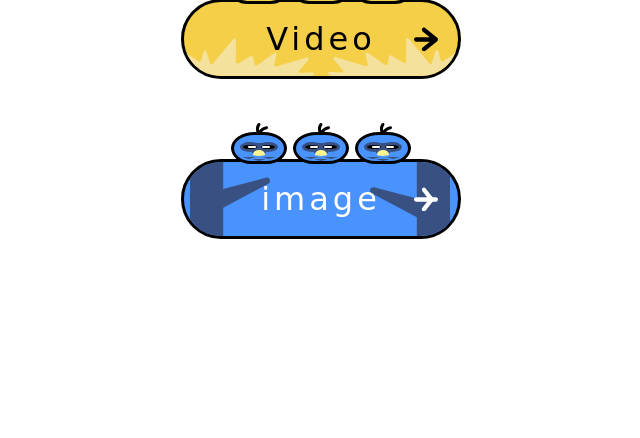
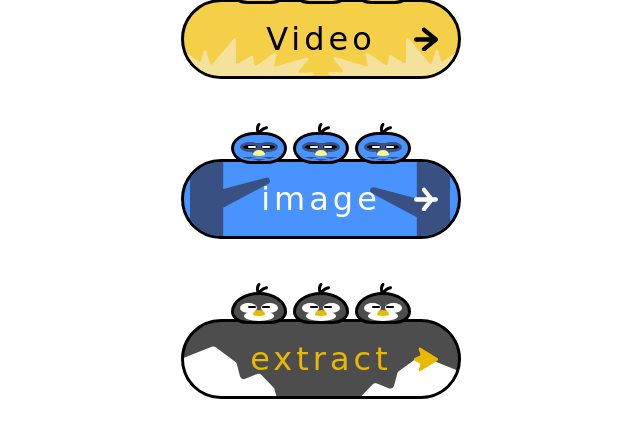
Before and after one commit to justaavoid/nine-sauce, a Flask app: page / in a window 1280 px wide. Shown: the part 159-597 px from the top of the page, without its empty margins (319-959 px from the left). Run offline with Flask 3, Linux system fonts and the light colour scheme.

Commit message:
adding extract image from video

```diff
--- a/Flask-App/app.py
+++ b/Flask-App/app.py
@@ -1,8 +1,10 @@
+# flask --app app.py --debug run
+
 from flask import Flask, render_template, request, send_file, redirect, url_for  # type: ignore
 from video_process import process_video
 from image_process import process_images
 import os
-import video_process
+from extract_image import process_extract_image
 
 # import del_file
 
@@ -90,6 +92,24 @@ def process_image_route():
     return redirect(url_for("download", filename=output_path))
 
 
+@app.route("/extract-image")
+def extract_image():
+    return render_template("extract_image.html")
+
+@app.route("/extract-image-process", methods=["POST"])
+def process_extract_image_route():
+
+    img_io = process_extract_image(request)
+    if isinstance(img_io, tuple):
+        return img_io  # This handles error messages from process_extract_image
+
+    # Save the BytesIO image to a file if necessary
+    output_path = os.path.join(app.config['OUTPUT_FOLDER'], 'merged_image.jpg')
+    with open(output_path, 'wb') as f:
+        f.write(img_io.getbuffer())
+
+    return redirect(url_for("download", filename=output_path))
+
 @app.route("/download/<filename>")
 def download(filename):
     return render_template("download.html", filename=filename)
--- /dev/null
+++ b/Flask-App/extract_image.py
@@ -0,0 +1,108 @@
+import os
+from moviepy.editor import VideoFileClip, clips_array, ImageClip  # type: ignore
+import numpy as np  # type: ignore
+from PIL import Image  # type: ignore
+import cv2  # type: ignore
+import io  # type: ignore
+
+UPLOAD_FOLDER = "uploads"
+OUTPUT_FOLDER = "output"
+
+def process_extract_image(request):
+    video_file = request.files.get("video")
+    if not video_file:
+        return "No video file uploaded", 400
+
+    upload_folder = UPLOAD_FOLDER
+    video_path = os.path.join(upload_folder, video_file.filename)
+    video_file.save(video_path)
+
+    # Extract 9 frames from the video
+    frames = extract_frames(video_path, 9)
+    if len(frames) < 9:
+        return "Could not extract 9 frames from the video", 400
+
+    # Crop frames to 1:1 ratio
+    cropped_frames = [crop_to_square(frame) for frame in frames]
+
+    # Convert frames to PIL images
+    pil_images = [Image.fromarray(cv2.cvtColor(frame, cv2.COLOR_BGR2RGB)) for frame in cropped_frames]
+
+    # Resize images to the same size
+    size = min(pil_images[0].size)
+    pil_images = [img.resize((size, size), Image.Resampling.LANCZOS) for img in pil_images]
+
+    # Merge images into one square image
+    merged_image = merge_images(pil_images)
+
+    # Save the result to a BytesIO object
+    img_io = io.BytesIO()
+    merged_image.save(img_io, 'JPEG')
+    img_io.seek(0)
+
+    return img_io
+
+def merge_images(images):
+    num_images = len(images)
+    sqrt_num_images = int(np.sqrt(num_images))
+    assert sqrt_num_images * sqrt_num_images == num_images, "Number of images must be a perfect square"
+
+    img_size = images[0].size[0]
+    merged_image = Image.new('RGB', (img_size * sqrt_num_images, img_size * sqrt_num_images))
+
+    for idx, img in enumerate(images):
+        row = idx // sqrt_num_images
+        col = idx % sqrt_num_images
+        merged_image.paste(img, (col * img_size, row * img_size))
+
+    return merged_image
+
+def crop_to_square(image):
+    h, w, _ = image.shape
+    min_dim = min(h, w)
+    top = (h - min_dim) // 2
+    left = (w - min_dim) // 2
+    return image[top:top+min_dim, left:left+min_dim]
+
+# def extract_frames(video_path, num_frames):
+#     cap = cv2.VideoCapture(video_path)
+#     total_frames = int(cap.get(cv2.CAP_PROP_FRAME_COUNT))
+#     fps = cap.get(cv2.CAP_PROP_FPS)
+#     duration = total_frames / fps
+
+#     intervals = np.linspace(0, duration, num_frames, endpoint=True)
+#     frames = []
+
+#     for idx, t in enumerate(intervals):
+#         cap.set(cv2.CAP_PROP_POS_MSEC, t * 100)
+#         success, frame = cap.read()
+#         if not success:
+#             continue
+#         frames.append(frame)
+#         print(f"img{idx+1}: time extract: {t:.4f}s")
+
+#     cap.release()
+#     return frames
+
+def extract_frames(video_path, num_frames):
+    cap = cv2.VideoCapture(video_path)
+    total_frames = int(cap.get(cv2.CAP_PROP_FRAME_COUNT))
+    fps = cap.get(cv2.CAP_PROP_FPS)
+
+    if total_frames < 1:
+        return []
+
+    # Calculate the frame positions
+    frame_positions = np.linspace(0, total_frames - 1, num_frames, dtype=int)
+
+    frames = []
+    for idx, pos in enumerate(frame_positions):
+        cap.set(cv2.CAP_PROP_POS_FRAMES, pos)  # Set frame position
+        success, frame = cap.read()
+        if not success:
+            continue
+        frames.append(frame)
+        time_extract = pos / fps
+
+    cap.release()
+    return frames
--- a/Flask-App/templates/index.html
+++ b/Flask-App/templates/index.html
@@ -46,6 +46,25 @@
             <div class="character__face"></div>
             <div class="charactor__face2"></div>
             <div class="charactor__body"></div>
+          </div>
+        </div>
+      </a>
+      <a href="/extract-image" class="button button--pen">
+        <div class="button__wrapper">
+          <span class="button__text">extract</span>
+        </div>
+        <div class="characterBox">
+          <div class="character wakeup">
+            <div class="character__face"></div>
+            <div class="charactor__face2"></div>
+          </div>
+          <div class="character wakeup">
+            <div class="character__face"></div>
+            <div class="charactor__face2"></div>
+          </div>
+          <div class="character">
+            <div class="character__face"></div>
+            <div class="charactor__face2"></div>
           </div>
         </div>
       </a>
```
Also changed, not shown: Flask-App/templates/extract_image.html (added, +57 -0 lines).
